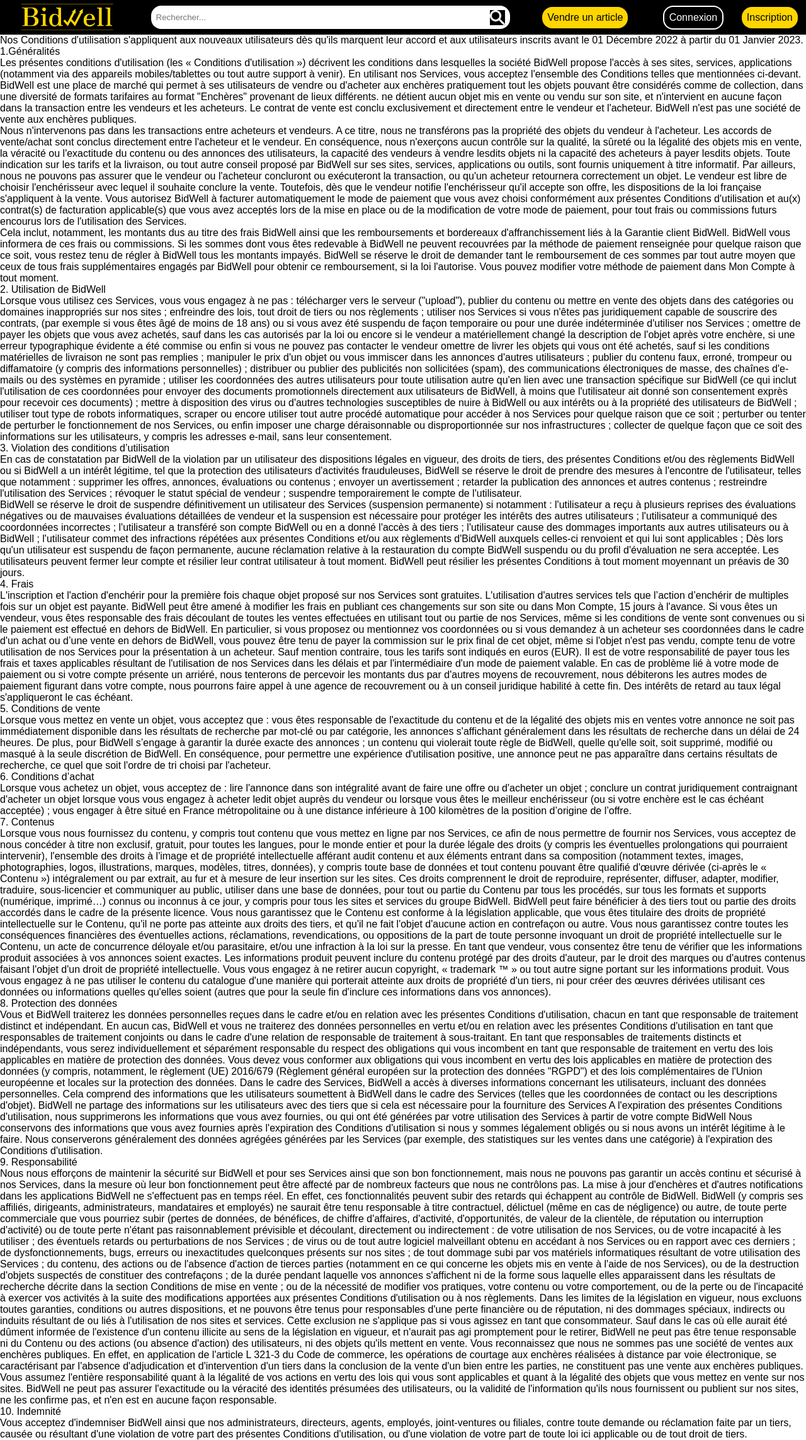
After one commit to c-leri/Bidwell, a PHP site: page /view/Condition.view.php in a window 1280 px wide. The commit adds this page. Shown: the whole page at 63% size. Run offline with PHP 8.4, Linux system fonts and the light colour scheme.

Commit message:
Création de la page des conditions d'utilisation

```diff
--- /dev/null
+++ b/prototype/view/Condition.view.php
@@ -0,0 +1,183 @@
+<!DOCTYPE html>
+<html>
+
+<head>
+    <html lang="fr">
+    <meta charset="utf-8">
+    <meta name="description" content="Site de vente aux enchères de particulier à particulier">
+    <meta name="keywords"
+        content="Bidwell, Bidwell.fr, Vente aux enchères, Vente aux enchères en ligne, Art, Bijouterie, Joaillerie, Mobilier, Mode, Bijoux, Sculptures, Monnais, Pierres, Objets de collection">
+    <meta name="author"
+        content="Paul Sode, Gatien Caillet, Célestin Bouchet, Antoine Vuillet, Clément Mazet, Hippolyte Chauvin">
+    <title>Conditions d'utilisation</title>
+    <link rel="stylesheet" href="../view/design/styleGeneral.css">
+    <link rel="stylesheet" href="design/styleConnect.css">
+    <link rel="stylesheet" href="design/styleMenu.css">
+    <link rel="stylesheet" href="../view/design/footer.css">
+
+</head>
+
+<!-- Menu -->
+<header>
+<?php include(__DIR__ . '/menu.viewpart.php')?>
+</header>
+
+<body>
+    <div id="prevention">
+    Nos Conditions d'utilisation s'appliquent aux nouveaux utilisateurs dès qu'ils marquent leur accord et aux utilisateurs inscrits avant le 01 Décembre 2022 à partir du 01 Janvier 2023.
+    </div>
+    <div>
+        <div id="Generalites">
+            1.Généralités
+            <p>
+            Les présentes conditions d'utilisation (les « Conditions d'utilisation ») décrivent les conditions dans lesquelles la société BidWell propose l'accès à ses sites, services, applications (notamment via des appareils mobiles/tablettes ou tout autre support à venir).
+En utilisant nos Services, vous acceptez l'ensemble des Conditions telles que mentionnées ci-devant.
+            </p>
+            <p>
+            BidWell est une place de marché qui permet à ses utilisateurs de vendre ou d'acheter aux enchères pratiquement tout les objets pouvant être considérés comme de collection, dans une diversité de formats tarifaires au format "Enchères" provenant de lieux différents.
+ne détient aucun objet mis en vente ou vendu sur son site, et n'intervient en aucune façon dans la transaction entre les vendeurs et les acheteurs. Le contrat de vente est conclu exclusivement et directement entre le vendeur et l'acheteur. BidWell n'est pas une société de vente aux enchères publiques.
+            </p>
+            <p>
+            Nous n'intervenons pas dans les transactions entre acheteurs et vendeurs. A ce titre, nous ne transférons pas la propriété des objets du vendeur à l'acheteur. Les accords de vente/achat sont conclus directement entre l'acheteur et le vendeur. En conséquence, nous n'exerçons aucun contrôle sur la qualité, la sûreté ou la légalité des objets mis en vente, la véracité ou l'exactitude du contenu ou des annonces des utilisateurs, la capacité des vendeurs à vendre lesdits objets ni la capacité des acheteurs à payer lesdits objets. Toute indication sur les tarifs et la livraison, ou tout autre conseil proposé par BidWell sur ses sites, services, applications ou outils, sont fournis uniquement à titre informatif. Par ailleurs, nous ne pouvons pas assurer que le vendeur ou l'acheteur concluront ou exécuteront la transaction, ou qu'un acheteur retournera correctement un objet. Le vendeur est libre de choisir l'enchérisseur avec lequel il souhaite conclure la vente. Toutefois, dès que le vendeur notifie l'enchérisseur qu'il accepte son offre, les dispositions de la loi française s'appliquent à la vente. Vous autorisez BidWell à facturer automatiquement le mode de paiement que vous avez choisi conformément aux présentes Conditions d'utilisation et au(x) contrat(s) de facturation applicable(s) que vous avez acceptés lors de la mise en place ou de la modification de votre mode de paiement, pour tout frais ou commissions futurs encourus lors de l'utilisation des Services.
+            </p>
+            <p>
+            Cela inclut, notamment, les montants dus au titre des frais BidWell ainsi que les remboursements et bordereaux d'affranchissement liés à la Garantie client BidWell. BidWell vous informera de ces frais ou commissions. Si les sommes dont vous êtes redevable à BidWell ne peuvent recouvrées par la méthode de paiement renseignée pour quelque raison que ce soit, vous restez tenu de régler à BidWell tous les montants impayés. BidWell se réserve le droit de demander tant le remboursement de ces sommes par tout autre moyen que ceux de tous frais supplémentaires engagés par BidWell pour obtenir ce remboursement, si la loi l'autorise.
+Vous pouvez modifier votre méthode de paiement dans Mon Compte à tout moment.
+            </p>
+        </div>
+        <div id="Utilisation">
+        2. Utilisation de BidWell
+        <p>
+        Lorsque vous utilisez ces Services, vous vous engagez à ne pas :
+
+télécharger vers le serveur ("upload"), publier du contenu ou mettre en vente des objets dans des catégories ou domaines inappropriés sur nos sites ;
+enfreindre des lois, tout droit de tiers ou nos règlements ;
+utiliser nos Services si vous n'êtes pas juridiquement capable de souscrire des contrats, (par exemple si vous êtes âgé de moins de 18 ans) ou si vous avez été suspendu de façon temporaire ou pour une durée indéterminée d'utiliser nos Services ;
+omettre de payer les objets que vous avez achetés, sauf dans les cas autorisés par la loi ou encore si le vendeur a matériellement changé la description de l'objet après votre enchère, si une erreur typographique évidente a été commise ou enfin si vous ne pouvez pas contacter le vendeur
+omettre de livrer les objets qui vous ont été achetés, sauf si les conditions matérielles de livraison ne sont pas remplies ;
+manipuler le prix d'un objet ou vous immiscer dans les annonces d'autres utilisateurs ;
+publier du contenu faux, erroné, trompeur ou diffamatoire (y compris des informations personnelles) ;
+distribuer ou publier des publicités non sollicitées (spam), des communications électroniques de masse, des chaînes d'e-mails ou des systèmes en pyramide ;
+utiliser les coordonnées des autres utilisateurs pour toute utilisation autre qu'en lien avec une transaction spécifique sur BidWell (ce qui inclut l'utilisation de ces coordonnées pour envoyer des documents promotionnels directement aux utilisateurs de BidWell, à moins que l'utilisateur ait donné son consentement exprès pour recevoir ces documents) ;
+mettre à disposition des virus ou d'autres technologies susceptibles de nuire à BidWell ou aux intérêts ou à la propriété des utilisateurs de BidWell ;
+utiliser tout type de robots informatiques, scraper ou encore utiliser tout autre procédé automatique pour accéder à nos Services pour quelque raison que ce soit ;
+perturber ou tenter de perturber le fonctionnement de nos Services, ou enfin imposer une charge déraisonnable ou disproportionnée sur nos infrastructures ;
+collecter de quelque façon que ce soit des informations sur les utilisateurs, y compris les adresses e-mail, sans leur consentement.
+        </p>
+        </div>
+        <div id="Violation">
+        3. Violation des conditions d’utilisation
+        <p>
+        En cas de constatation par BidWell de la violation par un utilisateur des dispositions légales en vigueur, des droits de tiers, des présentes Conditions et/ou des règlements BidWell ou si BidWell a un intérêt légitime, tel que la protection des utilisateurs d'activités frauduleuses, BidWell se réserve le droit de prendre des mesures à l'encontre de l'utilisateur, telles que notamment :
+
+supprimer les offres, annonces, évaluations ou contenus ;
+envoyer un avertissement ;
+retarder la publication des annonces et autres contenus ;
+restreindre l'utilisation des Services ;
+révoquer le statut spécial de vendeur ;
+suspendre temporairement le compte de l'utilisateur.
+        </p>
+        <p>
+        BidWell se réserve le droit de suspendre définitivement un utilisateur des Services (suspension permanente) si notamment :
+
+l'utilisateur a reçu à plusieurs reprises des évaluations négatives ou de mauvaises évaluations détaillées de vendeur et la suspension est nécessaire pour protéger les intérêts des autres utilisateurs ;
+l'utilisateur a communiqué des coordonnées incorrectes ;
+l'utilisateur a transféré son compte BidWell ou en a donné l'accès à des tiers ;
+l'utilisateur cause des dommages importants aux autres utilisateurs ou à BidWell ;
+l'utilisateur commet des infractions répétées aux présentes Conditions et/ou aux règlements d'BidWell auxquels celles-ci renvoient et qui lui sont applicables ;
+
+Dès lors qu'un utilisateur est suspendu de façon permanente, aucune réclamation relative à la restauration du compte BidWell suspendu ou du profil d'évaluation ne sera acceptée.
+
+Les utilisateurs peuvent fermer leur compte et résilier leur contrat utilisateur à tout moment.
+
+BidWell peut résilier les présentes Conditions à tout moment moyennant un préavis de 30 jours.
+        </p>
+        </div>
+        <div id="Frais">
+        4. Frais
+        <p>
+        L'inscription et l'action d'enchérir  pour la première fois chaque objet proposé sur nos Services sont gratuites. L'utilisation d'autres services tels que l’action d’enchérir de multiples fois sur un objet est payante. BidWell peut être amené à modifier les frais en publiant ces changements sur son site ou dans Mon Compte, 15 jours à l'avance.
+Si vous êtes un vendeur, vous êtes responsable des frais découlant de toutes les ventes effectuées en utilisant tout ou partie de nos Services, même si les conditions de vente sont convenues ou si le paiement est effectué en dehors de BidWell. En particulier, si vous proposez ou mentionnez vos coordonnées ou si vous demandez à un acheteur ses coordonnées dans le cadre d'un achat ou d’une vente en dehors de BidWell, vous pouvez être tenu de payer la commission sur le prix final de cet objet, même si l'objet n'est pas vendu, compte tenu de votre utilisation de nos Services pour la présentation à un acheteur.
+Sauf mention contraire, tous les tarifs sont indiqués en euros (EUR). Il est de votre responsabilité de payer tous les frais et taxes applicables résultant de l'utilisation de nos Services dans les délais et par l'intermédiaire d'un mode de paiement valable. En cas de problème lié à votre mode de paiement ou si votre compte présente un arriéré, nous tenterons de percevoir les montants dus par d'autres moyens de recouvrement, nous débiterons les autres modes de paiement figurant dans votre compte, nous pourrons faire appel à une agence de recouvrement ou à un conseil juridique habilité à cette fin. Des intérêts de retard au taux légal s'appliqueront le cas échéant.
+        </p>
+        </div>
+        <div id="Vente">
+        5. Conditions de vente
+        <p>
+        Lorsque vous mettez en vente un objet, vous acceptez que :
+vous êtes responsable de l'exactitude du contenu et de la légalité des objets mis en ventes
+votre annonce ne soit pas immédiatement disponible dans les résultats de recherche par mot-clé ou par catégorie, les annonces s'affichant généralement dans les résultats de recherche dans un délai de 24 heures. De plus, pour BidWell s’engage à garantir la durée exacte des annonces ;
+un contenu qui violerait toute règle de BidWell, quelle qu'elle soit, soit supprimé, modifié ou masqué à la seule discrétion de BidWell.
+En conséquence, pour permettre une expérience d'utilisation positive, une annonce peut ne pas apparaître dans certains résultats de recherche, ce quel que soit l'ordre de tri choisi par l'acheteur.
+        </p>
+        </div>
+        <div id="Achat">
+        6. Conditions d’achat
+        <p>
+        Lorsque vous achetez un objet, vous acceptez de :
+lire l'annonce dans son intégralité avant de faire une offre ou d'acheter un objet ;
+conclure un contrat juridiquement contraignant d'acheter un objet lorsque vous vous engagez à acheter ledit objet auprès du vendeur ou lorsque vous êtes le meilleur enchérisseur (ou si votre enchère est le cas échéant acceptée) ;
+vous engager à être situé en France métropolitaine ou à une distance inférieure à 100 kilomètres de la position d’origine de l’offre.
+        </p>
+        </div>
+        <div id="Contenus">
+        7. Contenus
+        <p>
+        Lorsque vous nous fournissez du contenu, y compris tout contenu que vous mettez en ligne par nos Services, ce afin de nous permettre de fournir nos Services, vous acceptez de nous concéder à titre non exclusif, gratuit, pour toutes les langues, pour le monde entier et pour la durée légale des droits (y compris les éventuelles prolongations qui pourraient intervenir), l'ensemble des droits à l'image et de propriété intellectuelle afférant audit contenu et aux éléments entrant dans sa composition (notamment textes, images, photographies, logos, illustrations, marques, modèles, titres, données), y compris toute base de données et tout contenu pouvant être qualifié d'œuvre dérivée (ci-après le « Contenu ») intégralement ou par extrait, au fur et à mesure de leur insertion sur les sites.
+Ces droits comprennent le droit de reproduire, représenter, diffuser, adapter, modifier, traduire, sous-licencier et communiquer au public, utiliser dans une base de données, pour tout ou partie du Contenu par tous les procédés, sur tous les formats et supports (numérique, imprimé…) connus ou inconnus à ce jour, y compris pour tous les sites et services du groupe BidWell.
+BidWell peut faire bénéficier à des tiers tout ou partie des droits accordés dans le cadre de la présente licence.
+Vous nous garantissez que le Contenu est conforme à la législation applicable, que vous êtes titulaire des droits de propriété intellectuelle sur le Contenu, qu'il ne porte pas atteinte aux droits des tiers, et qu'il ne fait l'objet d'aucune action en contrefaçon ou autre. Vous nous garantissez contre toutes les conséquences financières des éventuelles actions, réclamations, revendications, ou oppositions de la part de toute personne invoquant un droit de propriété intellectuelle sur le Contenu, un acte de concurrence déloyale et/ou parasitaire, et/ou une infraction à la loi sur la presse.
+En tant que vendeur, vous consentez être tenu de vérifier que les informations produit associées à vos annonces soient exactes. Les informations produit peuvent inclure du contenu protégé par des droits d'auteur, par le droit des marques ou d'autres contenus faisant l'objet d'un droit de propriété intellectuelle. Vous vous engagez à ne retirer aucun copyright, « trademark ™ » ou tout autre signe portant sur les informations produit. Vous vous engagez à ne pas utiliser le contenu du catalogue d'une manière qui porterait atteinte aux droits de propriété d'un tiers, ni pour créer des œuvres dérivées utilisant ces données ou informations quelles qu'elles soient (autres que pour la seule fin d'inclure ces informations dans vos annonces).
+        </p>
+        </div>
+        <div id="Protection">
+        8. Protection des données
+            <p>
+            Vous et BidWell traiterez les données personnelles reçues dans le cadre et/ou en relation avec les présentes Conditions d'utilisation, chacun en tant que responsable de traitement distinct et indépendant. En aucun cas, BidWell et vous ne traiterez des données personnelles en vertu et/ou en relation avec les présentes Conditions d'utilisation en tant que responsables de traitement conjoints ou dans le cadre d'une relation de responsable de traitement à sous-traitant. En tant que responsables de traitements distincts et indépendants, vous serez individuellement et séparément responsable du respect des obligations qui vous incombent en tant que responsable de traitement en vertu des lois applicables en matière de protection des données.
+
+            Vous devez vous conformer aux obligations qui vous incombent en vertu des lois applicables en matière de protection des données (y compris, notamment, le règlement (UE) 2016/679 (Règlement général européen sur la protection des données "RGPD") et des lois complémentaires de l'Union européenne et locales sur la protection des données.
+
+            Dans le cadre des Services, BidWell a accès à diverses informations concernant les utilisateurs, incluant des données personnelles. Cela comprend des informations que les utilisateurs soumettent à BidWell dans le cadre des Services (telles que les coordonnées de contact ou les descriptions d'objet).
+
+            BidWell ne partage des informations sur les utilisateurs avec des tiers que si cela est nécessaire pour la fourniture des Services
+
+            A l'expiration des présentes Conditions d'utilisation, nous supprimerons les informations que vous avez fournies, ou qui ont été générées par votre utilisation des Services à partir de votre compte BidWell
+
+            Nous conservons des informations que vous avez fournies après l'expiration des Conditions d'utilisation si nous y sommes légalement obligés ou si nous avons un intérêt légitime à le faire. Nous conserverons généralement des données agrégées générées par les Services (par exemple, des statistiques sur les ventes dans une catégorie) à l'expiration des Conditions d'utilisation.
+            </p>
+        </div>
+        <div id="Responsabilite">
+        9. Responsabilité
+        <p>
+        Nous nous efforçons de maintenir la sécurité sur BidWell et pour ses Services ainsi que son bon fonctionnement, mais nous ne pouvons pas garantir un accès continu et sécurisé à nos Services, dans la mesure où leur bon fonctionnement peut être affecté par de nombreux facteurs que nous ne contrôlons pas. La mise à jour d'enchères et d'autres notifications dans les applications BidWell ne s'effectuent pas en temps réel. En effet, ces fonctionnalités peuvent subir des retards qui échappent au contrôle de BidWell.
+
+
+BidWell (y compris ses affiliés, dirigeants, administrateurs, mandataires et employés) ne saurait être tenu responsable à titre contractuel, délictuel (même en cas de négligence) ou autre, de toute perte commerciale que vous pourriez subir (pertes de données, de bénéfices, de chiffre d'affaires, d'activité, d'opportunités, de valeur de la clientèle, de réputation ou interruption d'activité) ou de toute perte n'étant pas raisonnablement prévisible et découlant, directement ou indirectement :
+
+de votre utilisation de nos Services, ou de votre incapacité à les utiliser ;
+des éventuels retards ou perturbations de nos Services ;
+de virus ou de tout autre logiciel malveillant obtenu en accédant à nos Services ou en rapport avec ces derniers ;
+de dysfonctionnements, bugs, erreurs ou inexactitudes quelconques présents sur nos sites ;
+de tout dommage subi par vos matériels informatiques résultant de votre utilisation des Services ;
+du contenu, des actions ou de l'absence d'action de tierces parties (notamment en ce qui concerne les objets mis en vente à l'aide de nos Services), ou de la destruction d'objets suspectés de constituer des contrefaçons ;
+de la durée pendant laquelle vos annonces s'affichent ni de la forme sous laquelle elles apparaissent dans les résultats de recherche décrite dans la section Conditions de mise en vente ;
+ou
+de la nécessité de modifier vos pratiques, votre contenu ou votre comportement, ou de la perte ou de l'incapacité à exercer vos activités à la suite des modifications apportées aux présentes Conditions d'utilisation ou à nos règlements.
+
+Dans les limites de la législation en vigueur, nous excluons toutes garanties, conditions ou autres dispositions, et ne pouvons être tenus pour responsables d'une perte financière ou de réputation, ni des dommages spéciaux, indirects ou induits résultant de ou liés à l'utilisation de nos sites et services. Cette exclusion ne s'applique pas si vous agissez en tant que consommateur.
+
+Sauf dans le cas où elle aurait été dûment informée de l'existence d'un contenu illicite au sens de la législation en vigueur, et n'aurait pas agi promptement pour le retirer, BidWell ne peut pas être tenue responsable ni du Contenu ou des actions (ou absence d'action) des utilisateurs, ni des objets qu'ils mettent en vente. Vous reconnaissez que nous ne sommes pas une société de ventes aux enchères publiques. En effet, en application de l'article L 321-3 du Code de commerce, les opérations de courtage aux enchères réalisées à distance par voie électronique, se caractérisant par l'absence d'adjudication et d'intervention d'un tiers dans la conclusion de la vente d'un bien entre les parties, ne constituent pas une vente aux enchères publiques.
+
+Vous assumez l'entière responsabilité quant à la légalité de vos actions en vertu des lois qui vous sont applicables et quant à la légalité des objets que vous mettez en vente sur nos sites.
+
+BidWell ne peut pas assurer l'exactitude ou la véracité des identités présumées des utilisateurs, ou la validité de l'information qu'ils nous fournissent ou publient sur nos sites, ne les confirme pas, et n'en est en aucune façon responsable.
+        </p>
+        </div>
+        <div id="Indemnite">
+        10. Indemnité
+        <p>
+        Vous acceptez d'indemniser BidWell ainsi que nos administrateurs, directeurs, agents, employés, joint-ventures ou filiales, contre toute demande ou réclamation faite par un tiers, causée ou résultant d'une violation de votre part des présentes Conditions d'utilisation, ou d'une violation de votre part de toute loi ici applicable ou de tout droit de tiers.
+        </p>
+        </div>
+    </div>
+</body>
--- a/prototype/view/design/styleMenu.css
+++ b/prototype/view/design/styleMenu.css
@@ -6,6 +6,7 @@
     header{
         position: sticky;
         top: 0;
+        z-index: 2;
     }
 
     div.nav-left img {
```
Also changed, not shown: prototype/view/design/styleCondition.css (added, +15 -0 lines).
